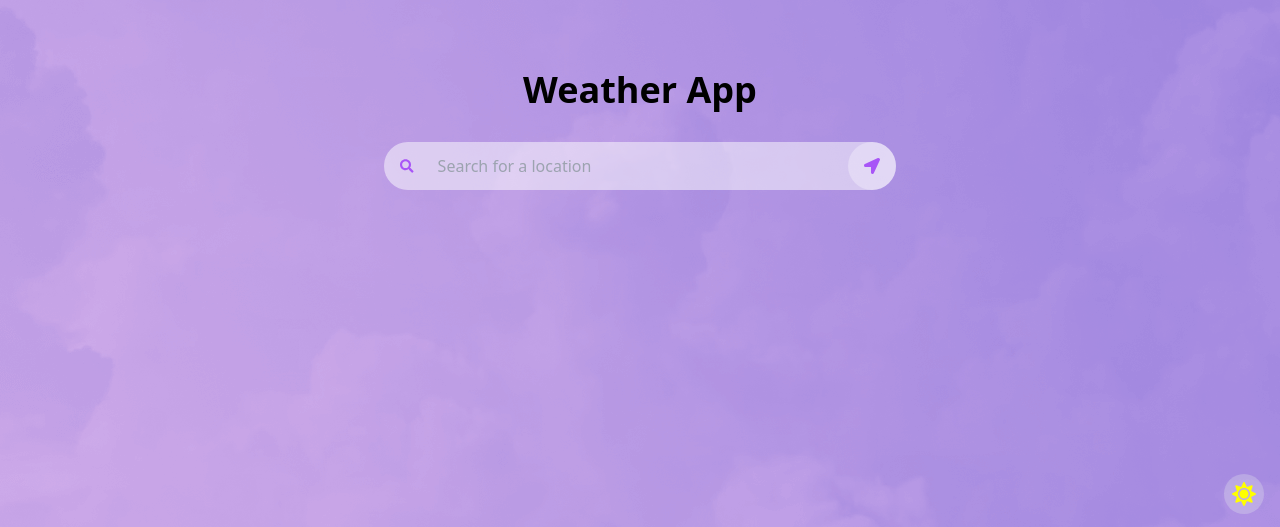
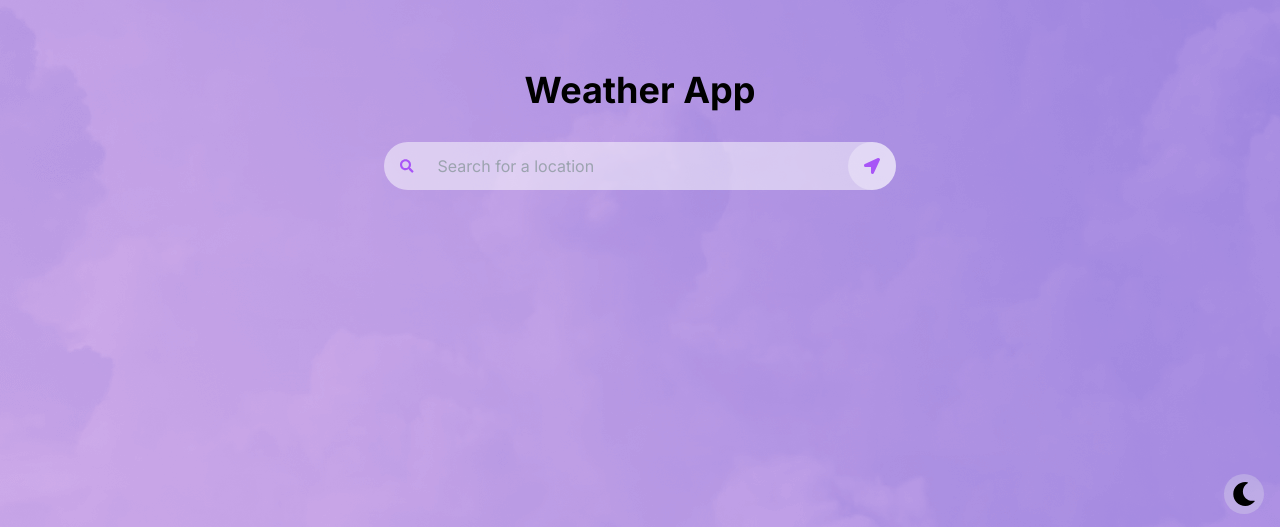
Before and after one commit to willteowh/nextjs-weather-app, a Next.js app: page / in a window 1280 px wide. Shown: the part 270-797 px from the top of the page. Built offline with nearby package versions, Linux system fonts and the light colour scheme.

Commit message:
change to implmenetation of next-themes

```diff
--- a/app/components/Theme/ThemeToggleButton.js
+++ b/app/components/Theme/ThemeToggleButton.js
@@ -1,11 +1,14 @@
-import { useTheme } from '@/context/ThemeContext';
-import { FaSun, FaMoon } from 'react-icons/fa';
+import { useTheme } from "next-themes";
+import { FaSun, FaMoon } from "react-icons/fa";
 
-const ThemeToggleButton = ({theme, onClickFn}) => {
+const ThemeToggleButton = () => {
+  const { theme, setTheme } = useTheme();
   return (
-    <button className='p-2 rounded-full bg-gray-200/30 hover:bg-gray-300 transition-colors duration-200'
-    onClick={onClickFn}>
-      {theme === 'light' ? (
+    <button
+      className="p-2 rounded-full bg-gray-200/30 hover:bg-gray-300 transition-colors duration-200"
+      onClick={() => setTheme(theme === "light" ? "dark" : "light")}
+    >
+      {theme === "light" ? (
         <FaSun size={24} color="yellow" />
       ) : (
         <FaMoon size={24} color="black" />
--- a/app/context/ThemeContext.js
+++ /dev/null
@@ -1,29 +0,0 @@
-'use client';
-import { createContext, useContext, useState, useEffect } from 'react';
-
-const ThemeContext = createContext();
-
-export const ThemeProvider = ({ children }) => {
-  const [theme, setTheme] = useState('light');
-
-  useEffect(() => {
-    const savedTheme = localStorage.getItem('theme') || 'light';
-    setTheme(savedTheme);
-  }, []);
-
-  useEffect(() => {
-    localStorage.setItem('theme', theme);
-  }, [theme]);
-
-  const toggleTheme = () => {
-    setTheme((prevTheme) => (prevTheme === 'light' ? 'dark' : 'light'));
-  };
-
-  return (
-    <ThemeContext.Provider value={{ theme, toggleTheme }}>
-      {children}
-    </ThemeContext.Provider>
-  );
-};
-
-export const useTheme = () => useContext(ThemeContext);
--- a/app/globals.css
+++ b/app/globals.css
@@ -2,10 +2,17 @@
 @tailwind components;
 @tailwind utilities;
 
-body.light {
-  color: black;
+body {
+  background-size: auto;
+  background-position: center;
+  width: 100%;
+  height: 100vh;
 }
 
-body.dark {
-  color: white;
+html > body {
+  background-image: url("/images/bg-light.png");
 }
+
+html.dark > body {
+  background-image: url("/images/bg-dark.png");
+}
--- a/app/layout.js
+++ b/app/layout.js
@@ -1,6 +1,6 @@
 import { Inter } from "next/font/google";
 import "./globals.css";
-import { ThemeProvider } from "@/context/ThemeContext";
+import { ThemeProvider } from "next-themes";
 
 const inter = Inter({ subsets: ["latin"] });
 
@@ -13,7 +13,7 @@ export default function RootLayout({ children }) {
   return (
     <html lang="en">
       <body className={inter.className}>
-        <ThemeProvider> {children}</ThemeProvider>
+        <ThemeProvider attribute="class">{children}</ThemeProvider>
       </body>
     </html>
   );
--- a/app/page.js
+++ b/app/page.js
@@ -1,13 +1,13 @@
 "use client";
 
 import { useEffect } from "react";
-import ThemeLayout from "@/components/Theme/ThemeLayout";
 import LocationSearch from "@/components/LocationSearch";
 import ErrorMessage from "@/components/Weather/ErrorMessage";
 import WeatherDisplay from "@/components/Weather/WeatherDisplay";
 import SearchHistory from "@/components/SearchHistory";
 import useWeather from "@/hooks/useWeather";
 import { useSearchHistory } from "@/hooks/useSearchHistory";
+import ThemeToggleButton from "./components/Theme/ThemeToggleButton";
 
 export default function Home() {
   const { weather, error, fetchWeather } = useWeather();
@@ -29,7 +29,6 @@ export default function Home() {
   }, [weather]);
 
   return (
-    <ThemeLayout>
     <main
       className={`flex min-h-screen flex-col items-center justify-center p-4 md:p-24`}
     >
@@ -48,7 +47,10 @@ export default function Home() {
           ></SearchHistory>
         </div>
       )}
+
+      <div className="fixed bottom-4 right-4">
+        <ThemeToggleButton></ThemeToggleButton>
+      </div>
     </main>
-    </ThemeLayout>
   );
 }
--- a/app/styles/Background.module.css
+++ /dev/null
@@ -1,15 +0,0 @@
-/* Background.module.css */
-.background {
-  background-size: auto;
-  background-position: center;
-  width: 100%;
-  height: 100vh;
-}
-
-.light {
-  background-image: url("/images/bg-light.png");
-}
-
-.dark {
-  background-image: url("/images/bg-dark.png");
-}
```
Lines whose indentation alone changed are shown as unchanged.
